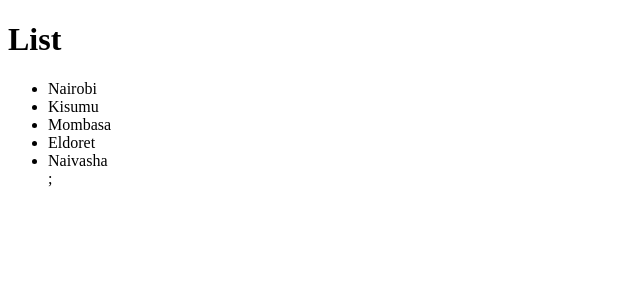
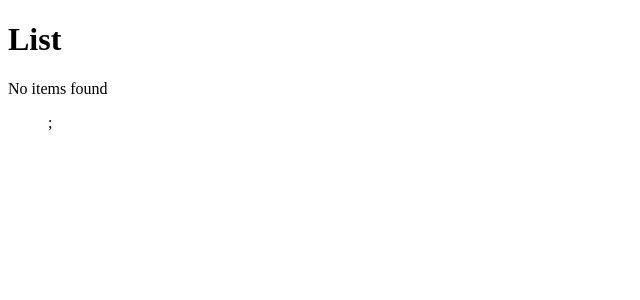
Before and after one commit to jedaqsaul/react-app, a React (Vite) app: page / in a window 1280 px wide. Shown: the top 300 px of the page, without its empty margins (0-640 px from the left). Built offline with nearby package versions, Linux system fonts and the light colour scheme.

Commit message:
Implement conditions in jsx

```diff
--- a/src/components/ListGroup.tsx
+++ b/src/components/ListGroup.tsx
@@ -1,9 +1,12 @@
 function ListGroup() {
   let items = ["Nairobi", "Kisumu", "Mombasa", "Eldoret", "Naivasha"];
+  items = [];
 
   return (
     <>
       <h1>List</h1>
+      {/* {items.length === 0 ? <p>No items found</p> : null} */}
+      {items.length === 0 && <p>No items found</p>}
       <ul className="list-group">
         {items.map((item) => (
           <li key={item}>{item}</li>
```
Also changed, not shown: 1 other file (tests, documents, lock files or other folders).
